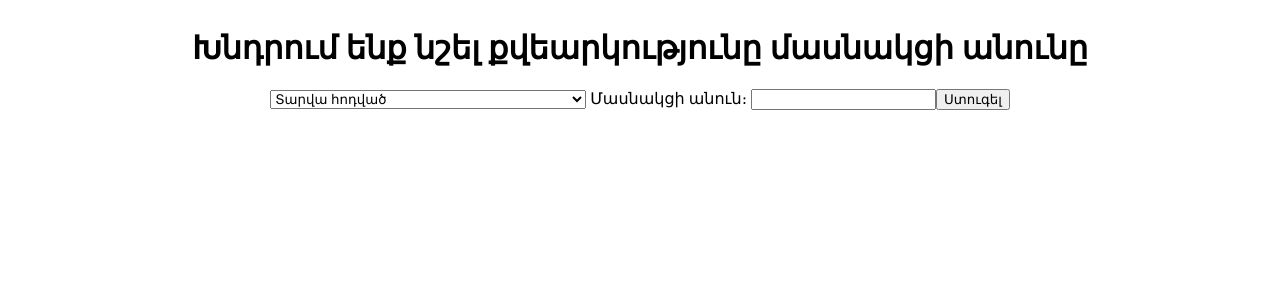
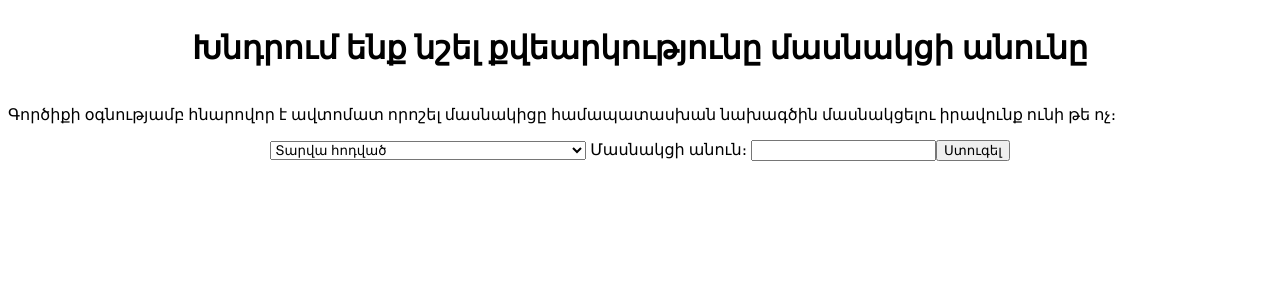
Before and after one commit to Arsogbot/wiki-elections, a PHP site: page / in a window 1280 px wide. Shown: the top 300 px of the page. Run offline with PHP 8.4, Linux system fonts and the light colour scheme.

Commit message:
չնչին

```diff
--- a/elections.php
+++ b/elections.php
@@ -123,6 +123,7 @@ function del_elect()
 	<body>
 		<div>
 			<h1>Խնդրում ենք նշել քվեարկությունը մասնակցի անունը</h1>
+			<p>Գործիքի օգնությամբ հնարովոր է ավտոմատ որոշել մասնակիցը համապատասխան նախագծին մասնակցելու իրավունք ունի թե ոչ։</p>
 		</div>
 		<form action="elections.php" method="get">
 			<select name="election">
--- a/index.html
+++ b/index.html
@@ -8,6 +8,7 @@
 	</head>
 	<body>
 			<h1>Խնդրում ենք նշել քվեարկությունը մասնակցի անունը</h1>
+			<p>Գործիքի օգնությամբ հնարովոր է ավտոմատ որոշել մասնակիցը համապատասխան նախագծին մասնակցելու իրավունք ունի թե ոչ։</p>
 		<form action="elections.php" method="get">
 			<select name="election">
 			  <option value="1">Տարվա հոդված</option>
```
